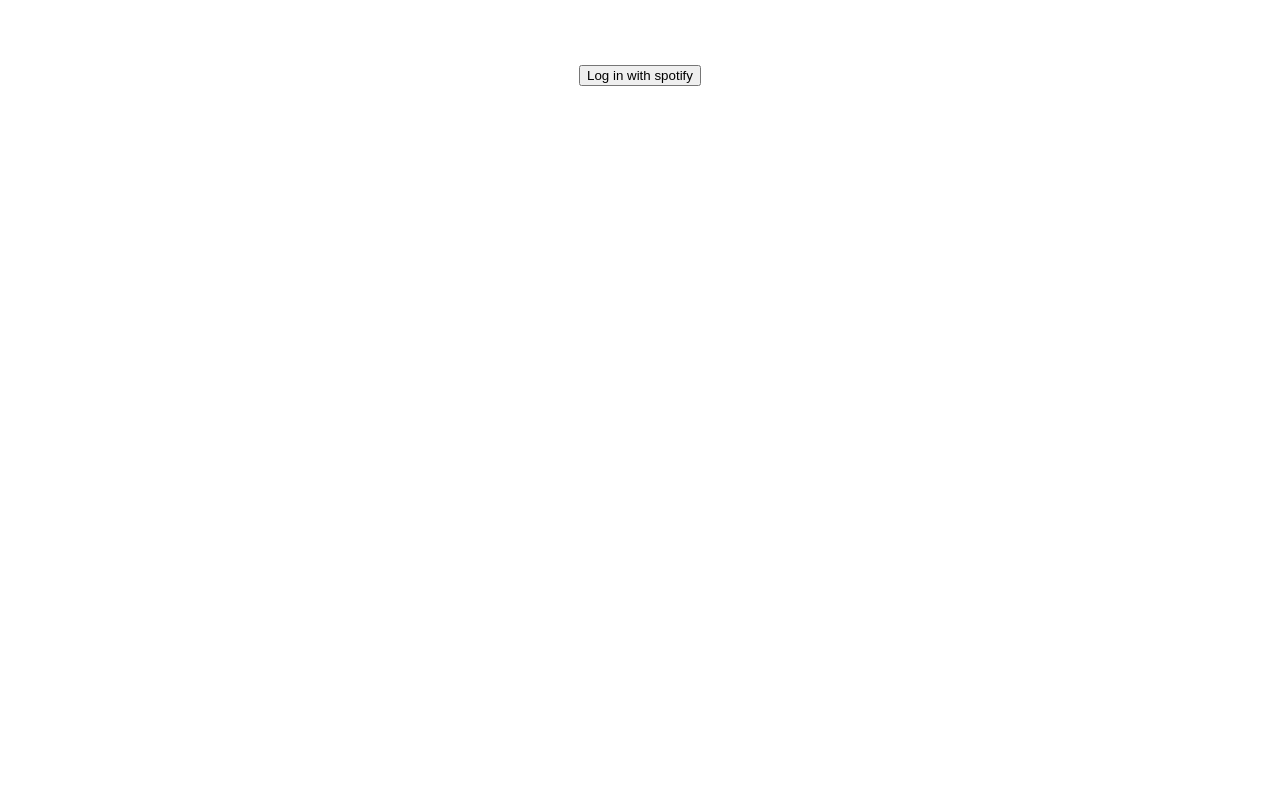
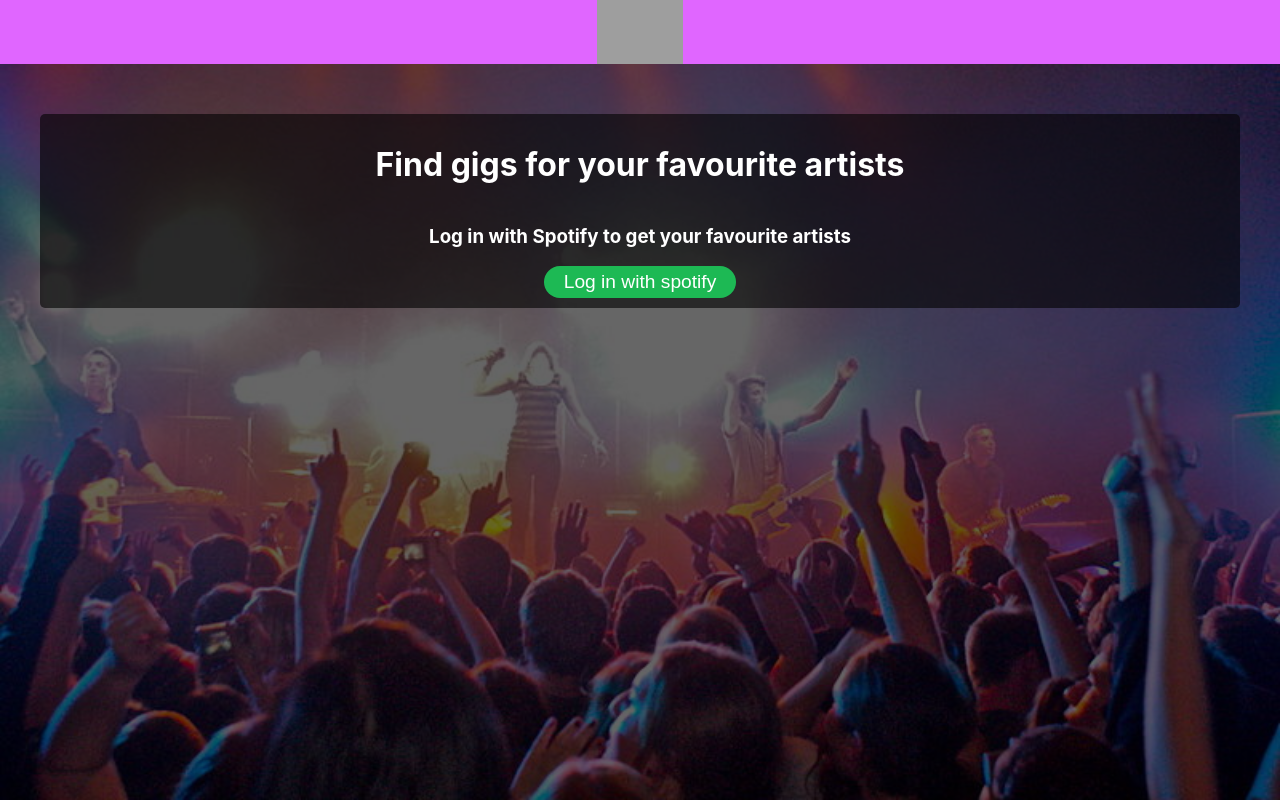
Before and after one commit to benlonsdale/skiddle-spotify, a React (Create React App) app: page / in a window 1280 px wide. Built offline with nearby package versions, Linux system fonts and the light colour scheme; grey boxes are pictures that could not be loaded.

Commit message:
Add styling

```diff
--- a/src/App.js
+++ b/src/App.js
@@ -6,10 +6,11 @@ import store, { constants } from "./store";
 import SpotifyAuth from "./containers/Spotify/components/SpotifyAuth";
 import Artists from "./containers/Artists/components/Artists";
 import Events from "./containers/Artists/components/Events";
-import {AppWrapper, Header} from "./components/Layout";
+import { AppWrapper, Header, Card } from "./components/Layout";
 
 const ProtectedApp = () => {
     return (
+        <Card>
             <BrowserRouter>
                 <Switch>
                     <Route exact path="/" component={Artists} />
@@ -20,17 +21,20 @@ const ProtectedApp = () => {
                     />
                 </Switch>
             </BrowserRouter>
+        </Card>
     );
 };
 
 const AuthProtect = () => {
     const [token, setToken] = useState(
-        window.localStorage.getItem("spotifyToken") ? window.localStorage.getItem("spotifyToken") : null
+        window.localStorage.getItem("spotifyToken")
+            ? window.localStorage.getItem("spotifyToken")
+            : null
     );
 
     useEffect(
         () => {
-            window.localStorage.setItem("spotifyToken", token ? token : '');
+            window.localStorage.setItem("spotifyToken", token ? token : "");
             store.dispatch({
                 type: constants.SET_TOKEN,
                 payload: token
@@ -41,7 +45,10 @@ const AuthProtect = () => {
 
     return (
         <AppWrapper>
-            <Header />
+            <div className="content">
+                <Header>
+                    <img src="https://d1plawd8huk6hh.cloudfront.net/images/responsive/logo_rebrand.2.svg" />
+                </Header>
                 <Provider store={store}>
                     {token === null || token === undefined ? (
                         <SpotifyAuth
@@ -53,6 +60,7 @@ const AuthProtect = () => {
                         <ProtectedApp />
                     )}
                 </Provider>
+            </div>
         </AppWrapper>
     );
 };
--- a/src/components/Layout.js
+++ b/src/components/Layout.js
@@ -3,11 +3,52 @@ import styled from 'styled-components';
 export const AppWrapper = styled.div`
     width: 100%;
     font-size: 1rem;
-    display: flex;
-    flex-direction: column;
-    align-items: center;
+    height: 100vh;
+    background: url('/images/concert.jpg');
+    background-size: cover;
+    background-position: bottom;
+    position: relative;
+    color: #ffffff;
+    &:before {
+        content: '';
+        height: 100vh;
+        width: 100vw;
+        background: rgba(0,0,0,0.6);
+        position: absolute;
+        z-index: 0;
+    }
+    div {
+        z-index: 1;
+    }
+    .content {
+        height: 100vh;
+        width: 100vw;
+        display: flex;
+        flex-direction: column;
+        align-items: center;
+    }
 `
 
 export const Header = styled.div`
+    background: #e066ff;
     height: 4rem;
+    width: 100%;
+    display: flex;
+    justify-content: center;
+    img {
+        height: 4rem;
+    }
 `
+
+export const Card = styled.div`
+    border-radius: 5px;
+    background: rgba(0,0,0,0.6);
+    max-width: 1200px;
+    width: 100%;
+    margin: 5px;
+    flex-direction: column;
+    justify-content: center;
+    padding: 10px;
+    max-height: calc(100vh - 4rem);
+    overflow: auto;
+`
--- a/src/containers/Artists/components/Artists.js
+++ b/src/containers/Artists/components/Artists.js
@@ -1,32 +1,84 @@
-import React, { Fragment, useState } from 'react';
-import { connect } from 'react-redux';
+import React, { Fragment, useState } from "react";
+import styled from "styled-components";
+import { connect } from "react-redux";
 import { useArtists } from "../hooks";
 
-const Artists = ({auth, history}) => {
-    const [ page, setPage ] = useState(1);
+const Artists = ({ auth, history }) => {
+    const [page, setPage] = useState(1);
     const artists = useArtists(auth.token, page);
 
     return (
         <Fragment>
             <h1>Your favourite artists</h1>
-            {
-                artists !== undefined && artists.length > 0 &&
-                <ul>
+            {artists !== undefined && artists.length > 0 && (
+                <ArtistList>
                     {artists.map(artist => {
-                        return <li key={`spotify-id-${artist.id}`} onClick={() => history.push(`/artists/${artist.name}/events`)}>{artist.name}</li>
+                        return (
+                            <ArtistPanel key={`spotify-id-${artist.id}`}>
+                                <img src={artist.images[2].url} />
+                                <div className="details">
+                                    <h4>{artist.name}</h4>
+                                    <button
+                                        onClick={() =>
+                                            history.push(
+                                                `/artists/${artist.name}/events`
+                                            )
+                                        }
+                                    >
+                                        Find Gigs
+                                    </button>
+                                </div>
+                            </ArtistPanel>
+                        );
                     })}
-                </ul>
-            }
+                </ArtistList>
+            )}
         </Fragment>
+    );
+};
 
-    )
+const ArtistList = styled.ul`
+    padding: 0;
+    list-style: none;
+    display: flex;
+    flex-wrap: wrap;
+    justify-content: center;
+`;
 
-}
+const ArtistPanel = styled.li`
+    flex: 0 0 250px;
+    display: flex;
+    padding: 5px;
+    background: rgba(0, 0, 0, 0.4);
+    margin: 5px;
+    img {
+        width: 80px;
+        height: 80px;
+    }
+    .details {
+        padding: 0px 5px;
+        display: flex;
+        flex-direction: column;
+        justify-content: space-between;
+        align-items: flex-start;
+        flex: 1 1 100px;
+        h4 {
+            margin: 0;
+        }
+        button {
+            background: #e066ff;
+            border: none;
+            color: #fff;
+            align-self: flex-end;
+            font-size: 0.9rem;
+        }
+    }
+`;
 
-const mapStateToProps = (state) => {
+const mapStateToProps = state => {
     return {
-        auth: state.auth,
-    }
-}
+        auth: state.auth
+    };
+};
 
-export default connect(mapStateToProps)(Artists)
+export default connect(mapStateToProps)(Artists);
--- a/src/containers/Artists/components/Events.js
+++ b/src/containers/Artists/components/Events.js
@@ -1,4 +1,5 @@
 import React, {Fragment, useState} from 'react';
+import styled from 'styled-components';
 import { useEvents } from '../hooks';
 
 export default ({match}) => {
@@ -14,14 +15,61 @@ export default ({match}) => {
             {
                 events !== undefined && events.length > 0
                 ?
-                <ul>
+                <EventList>
                     {events.map(event => {
-                        return <li key={`spotify-id-${event.id}`}>{event.description}</li>
+                        return (
+                            <EventPanel key={`event-id-${event.id}`}>
+                                <img src={event.imageurl} />
+                                <div className="details">
+                                <h4>{event.eventname}</h4>
+                                {
+                                    event.tickets &&
+                                    <span>Tickets available</span>
+                                }
+
+                                </div>
+                            </EventPanel>
+                        )
                     })}
-                </ul>
+                </EventList>
                 :
                 <p>No events for this artist</p>
             }
         </Fragment>
     )
 }
+
+const EventList = styled.ul`
+    padding: 0;
+    list-style: none;
+    display: flex;
+    flex-wrap: wrap;
+    justify-content: center;
+`;
+
+const EventPanel = styled.li`
+    flex: 0 0 250px;
+    display: flex;
+    padding: 5px;
+    background: rgba(0, 0, 0, 0.4);
+    margin: 5px;
+    img {
+        width: 80px;
+        height: 80px;
+        flex: 0 0 80px;
+    }
+    .details {
+        padding: 0px 5px;
+        display: flex;
+        flex-direction: column;
+        justify-content: space-between;
+        align-items: flex-start;
+        flex: 1 1 100px;
+        h4 {
+            margin: 0;
+        }
+        span {
+            font-size: 0.8rem;
+        }
+    }
+`;
--- a/src/containers/Artists/hooks.js
+++ b/src/containers/Artists/hooks.js
@@ -13,8 +13,8 @@ export const useArtists = (token, page = 1) => {
                 },
                 params: {
                     type: 'artist',
-                    limit: 20,
-                    offset: 20 * page,
+                    limit: 12,
+                    offset: 12 * page,
                 }
             })
             .then((res) => {
--- a/src/containers/Spotify/components/SpotifyAuth.js
+++ b/src/containers/Spotify/components/SpotifyAuth.js
@@ -1,19 +1,47 @@
-import React from 'react'
-import parseSpotifyHash from '../utils/parseSpotifyHash';
+import React from "react";
+import styled from 'styled-components';
+import parseSpotifyHash from "../utils/parseSpotifyHash";
+import { Card } from "../../../components/Layout";
 
-export default ({onAuthenticated}) => {
+export default ({ onAuthenticated }) => {
     const { hash } = window.location;
-    if(hash.length > 0){
-        const response = parseSpotifyHash(window.location.hash)
-        onAuthenticated(response)
+    if (hash.length > 0) {
+        const response = parseSpotifyHash(window.location.hash);
+        onAuthenticated(response);
     }
     // console.log();
 
-    const redirect = `https://accounts.spotify.com/authorize?client_id=752da1455c594bd08d367cad0c34c6ff&response_type=token&redirect_uri=http://localhost:3000&scope=user-follow-read`
+    const redirect = `https://accounts.spotify.com/authorize?client_id=752da1455c594bd08d367cad0c34c6ff&response_type=token&redirect_uri=http://localhost:3000&scope=user-follow-read`;
 
     return (
-        <div>
-            <button onClick={() => window.location = redirect}>Log in with spotify</button>
-        </div>
-    )
-}
+        <Container>
+            <div>
+                <h1>Find gigs for your favourite artists</h1>
+                <h3>Log in with Spotify to get your favourite artists</h3>
+                <SpotifyButton onClick={() => (window.location = redirect)}>
+                    Log in with spotify
+                </SpotifyButton>
+
+            </div>
+        </Container>
+    );
+};
+
+const Container = styled(Card)`
+    margin-top: 50px;
+    > div {
+        display: flex;
+        flex-direction: column;
+        text-align: center;
+    }
+`
+
+const SpotifyButton = styled.button`
+    font-size: 1.2rem;
+    background: #1DB954;
+    color: #fff;
+    border: 0;
+    border-radius: 1.2rem;
+    padding: 5px 20px;
+    align-self: center;
+`
--- a/src/index.css
+++ b/src/index.css
@@ -8,6 +8,10 @@ body {
   -moz-osx-font-smoothing: grayscale;
 }
 
+div {
+  box-sizing: border-box;
+}
+
 code {
   font-family: source-code-pro, Menlo, Monaco, Consolas, "Courier New",
     monospace;
```
Also changed, not shown: public/images/concert.jpg (added). Lines whose indentation alone changed are shown as unchanged.
